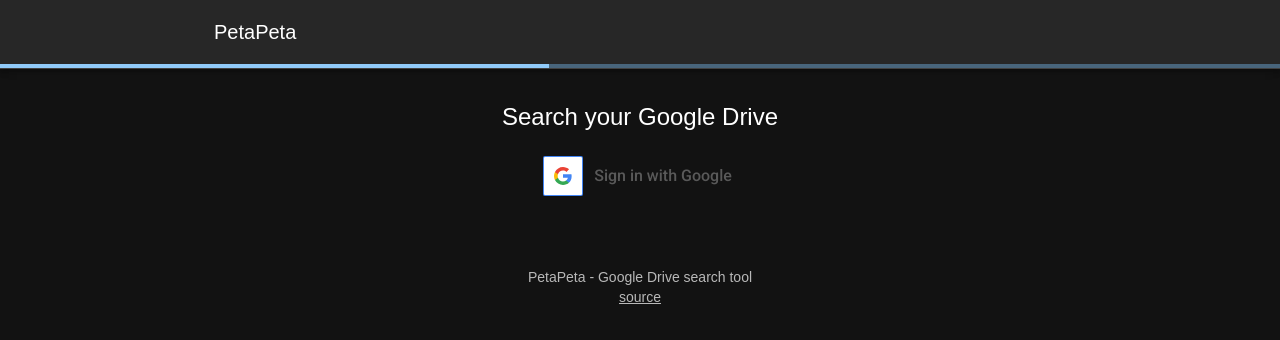
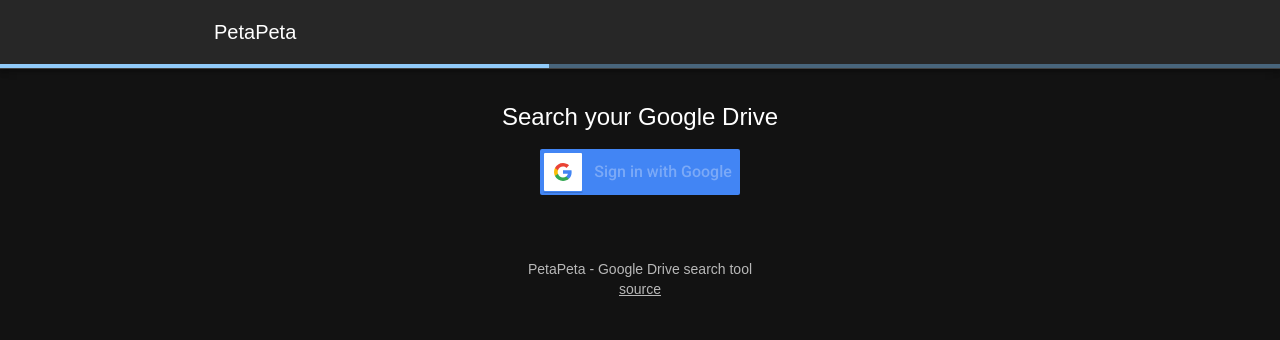
Before and after one commit to rokoucha/petapeta, a React (Vite) app: page / in a window 1280 px wide. Shown: the top 340 px of the page. Built offline with nearby package versions, Linux system fonts and the light colour scheme; no server answers.

Commit message:
fix: props のマージで消えると困るので box で囲む

```diff
--- a/src/pages/landing.tsx
+++ b/src/pages/landing.tsx
@@ -26,11 +26,9 @@
       <Typography component="h1" variant="h5">
         Search your Google Drive
       </Typography>
-      <SignInWithGoogle
-        disabled={isLoading}
-        onClick={onSignInClick}
-        sx={{ mt: 2 }}
-      />
+      <Box sx={{ mt: 2 }}>
+        <SignInWithGoogle disabled={isLoading} onClick={onSignInClick} />
+      </Box>
     </Box>
   )
 }
```
